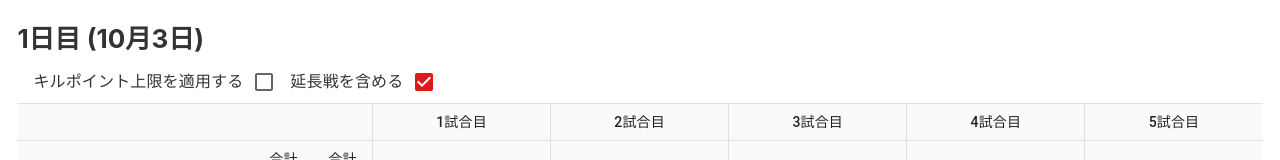
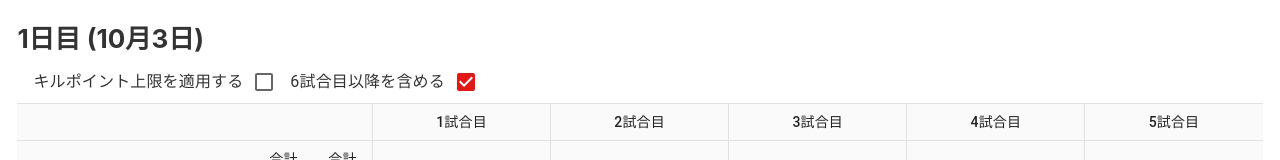
Before and after one commit to Yuukin256/apex-scrim-result-crcup7, a Gatsby site: page / in a window 1280 px wide. Shown: the part 360-520 px from the top of the page. Built offline with nearby package versions, Linux system fonts and the light colour scheme; Gatsby itself is replaced by a stand-in of ours.

Commit message:
fix: expression

```diff
--- a/src/components/blocks/resultView.tsx
+++ b/src/components/blocks/resultView.tsx
@@ -25,7 +25,7 @@ const ResultView: React.VFC<Props> = (props) => {
       <FormControlLabel
         onChange={forForm.handleIncludeAdditionalMatch}
         control={<Checkbox color="primary" checked={forForm.includeAdditionalMatch} />}
-        label="延長戦を含める"
+        label={`${props.defaultNumbersOfMatches + 1}試合目以降を含める`}
         labelPlacement="start"
       />
       <ResultTable teamResult={teamResult} />
```
